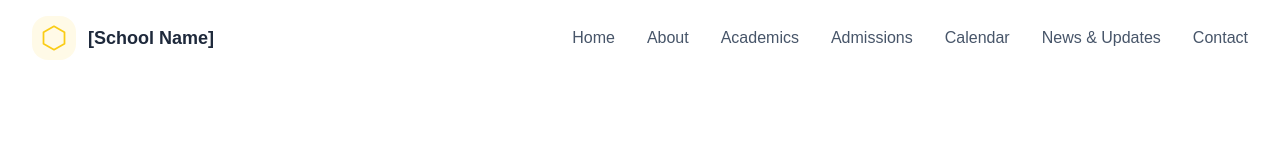
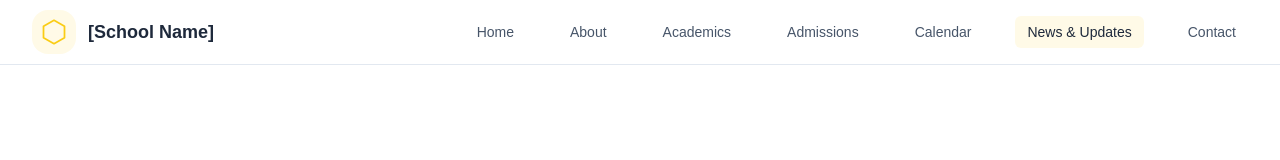
Before and after one commit to Fhave/JMNPS, a React (Vite) app: page /news in a window 1280 px wide. Shown: the top 160 px of the page. Built offline with nearby package versions, Linux system fonts and the light colour scheme.

Commit message:
improved navbar

```diff
--- a/src/components/Navbar.jsx
+++ b/src/components/Navbar.jsx
@@ -1,5 +1,5 @@
 import React, { useState } from "react";
-import { Link } from "react-router-dom";
+import { Link, useLocation } from "react-router-dom";
 import { Menu, X } from "lucide-react";
 
 const links = [
@@ -14,53 +14,118 @@ const links = [
 
 export default function Navbar() {
   const [open, setOpen] = useState(false);
+  const location = useLocation();
+
   return (
-    <header className="bg-background-light dark:bg-background-dark text-text-light dark:text-text-dark">
-      <div className="max-w-7xl mx-auto px-4 sm:px-6 lg:px-8 py-4 flex items-center justify-between">
-        <Link to="/" className="flex items-center space-x-3">
+    <header className="sticky top-0 z-50 bg-background-light dark:bg-background-dark border-b border-border-light dark:border-border-dark">
+      <div className="max-w-7xl mx-auto px-4 sm:px-6 lg:px-8 h-16 flex items-center justify-between">
+        {/* Logo */}
+        <Link to="/" className="flex items-center gap-3">
           <div className="bg-primary/10 dark:bg-primary/20 p-2 rounded-lg">
-            {/* simple icon */}
-            <svg className="w-7 h-7 text-primary" viewBox="0 0 24 24" fill="none" stroke="currentColor">
-              <path d="M12 2L3 7v10l9 5 9-5V7L12 2z" strokeWidth="1.5" strokeLinecap="round" strokeLinejoin="round" />
+            <svg
+              className="w-7 h-7 text-primary"
+              viewBox="0 0 24 24"
+              fill="none"
+              stroke="currentColor"
+            >
+              <path
+                d="M12 2L3 7v10l9 5 9-5V7L12 2z"
+                strokeWidth="1.5"
+                strokeLinecap="round"
+                strokeLinejoin="round"
+              />
             </svg>
           </div>
-          <span className="font-bold text-lg text-primary-dark dark:text-text-dark">[School Name]</span>
+          <span className="font-bold text-lg text-primary-dark dark:text-text-dark">
+            [School Name]
+          </span>
         </Link>
 
-        <nav className="hidden md:flex items-center space-x-8">
-          {links.map(([label, to]) => (
-            <Link key={label} to={to} className="text-secondary-text-light dark:text-secondary-text-dark hover:text-primary-dark dark:hover:text-primary transition-colors">
-              {label}
-            </Link>
-          ))}
+        {/* Desktop navigation */}
+        <nav className="hidden md:flex items-center gap-8">
+          {links.map(([label, to]) => {
+            const active = location.pathname === to;
+
+            return (
+              <Link
+                key={label}
+                to={to}
+                className={`px-3 py-1.5 rounded-md text-sm font-medium transition-colors
+                  ${
+                    active
+                      ? "bg-primary/10 text-primary-dark dark:text-primary"
+                      : "text-secondary-text-light dark:text-secondary-text-dark hover:text-primary-dark dark:hover:text-primary"
+                  }
+                `}
+              >
+                {label}
+              </Link>
+            );
+          })}
         </nav>
 
+        {/* Mobile menu button */}
         <button
-          onClick={() => setOpen((s) => !s)}
+          onClick={() => setOpen(true)}
           className="md:hidden p-2 rounded-md text-primary-dark dark:text-text-dark"
-          aria-label="Toggle menu"
+          aria-label="Open menu"
         >
-          {open ? <X className="w-6 h-6" /> : <Menu className="w-6 h-6" />}
+          <Menu className="w-6 h-6" />
         </button>
       </div>
 
-      {/* Mobile menu */}
+      {/* Overlay */}
       {open && (
-        <div className="md:hidden border-t border-border-light dark:border-border-dark bg-background-light dark:bg-background-dark px-4 pb-4">
-          <div className="flex flex-col space-y-2">
-            {links.map(([label, to]) => (
+        <div
+          onClick={() => setOpen(false)}
+          className="fixed inset-0 bg-black/40 backdrop-blur-sm md:hidden"
+        />
+      )}
+
+      {/* Slide-in drawer */}
+      <aside
+        className={`fixed top-0 right-0 h-full w-72 bg-background-light dark:bg-background-dark
+        border-l border-border-light dark:border-border-dark
+        transform transition-transform duration-300 ease-in-out
+        ${open ? "translate-x-0" : "translate-x-full"}
+        md:hidden z-50`}
+      >
+        <div className="flex items-center justify-between px-4 h-16 border-b border-border-light dark:border-border-dark">
+          <span className="font-semibold text-primary-dark dark:text-text-dark">
+            Menu
+          </span>
+          <button
+            onClick={() => setOpen(false)}
+            aria-label="Close menu"
+            className="p-2 rounded-md"
+          >
+            <X className="w-6 h-6" />
+          </button>
+        </div>
+
+        <nav className="px-4 py-6 space-y-2">
+          {links.map(([label, to]) => {
+            const active = location.pathname === to;
+
+            return (
               <Link
                 key={label}
                 to={to}
                 onClick={() => setOpen(false)}
-                className="block py-2 px-2 rounded-md text-text-light dark:text-text-dark hover:bg-subtle-light dark:hover:bg-subtle-dark"
+                className={`block rounded-md px-3 py-2 text-sm font-medium transition-colors
+                  ${
+                    active
+                      ? "bg-primary/10 text-primary-dark dark:text-primary"
+                      : "text-text-light dark:text-text-dark hover:bg-subtle-light dark:hover:bg-subtle-dark"
+                  }
+                `}
               >
                 {label}
               </Link>
-            ))}
-          </div>
-        </div>
-      )}
+            );
+          })}
+        </nav>
+      </aside>
     </header>
   );
 }
```
